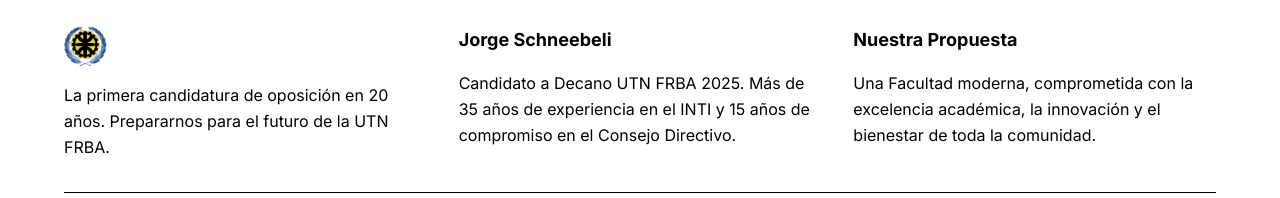
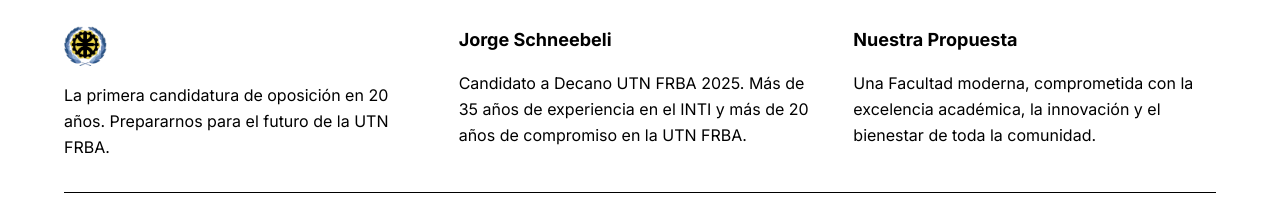
Before and after one commit to 19deagostoutn/landing-page-qg, a Next.js app: page /jorge2025 in a window 1280 px wide. Shown: the part 4852-5050 px from the top of the page. Built offline with nearby package versions, Linux system fonts and the light colour scheme.

Commit message:
feat: sync new changes from new-page/jorgeSchneebeli to landing-page-qg
#VERCEL_SKIP

Co-authored-by: null <215570954+19deagostoutn@users.noreply.github.com>

```diff
--- a/components/footer.tsx
+++ b/components/footer.tsx
@@ -16,8 +16,7 @@ export function Footer() {
             <div>
               <h4 className="font-bold text-lg mb-4">Jorge Schneebeli</h4>
               <p className="text-primary-foreground/80 leading-relaxed">
-                Candidato a Decano UTN FRBA 2025. Más de 35 años de experiencia en el INTI y 15 años de compromiso en el
-                Consejo Directivo.
+                Candidato a Decano UTN FRBA 2025. Más de 35 años de experiencia en el INTI y más de 20 años de compromiso en la UTN FRBA.
               </p>
             </div>
 
```
